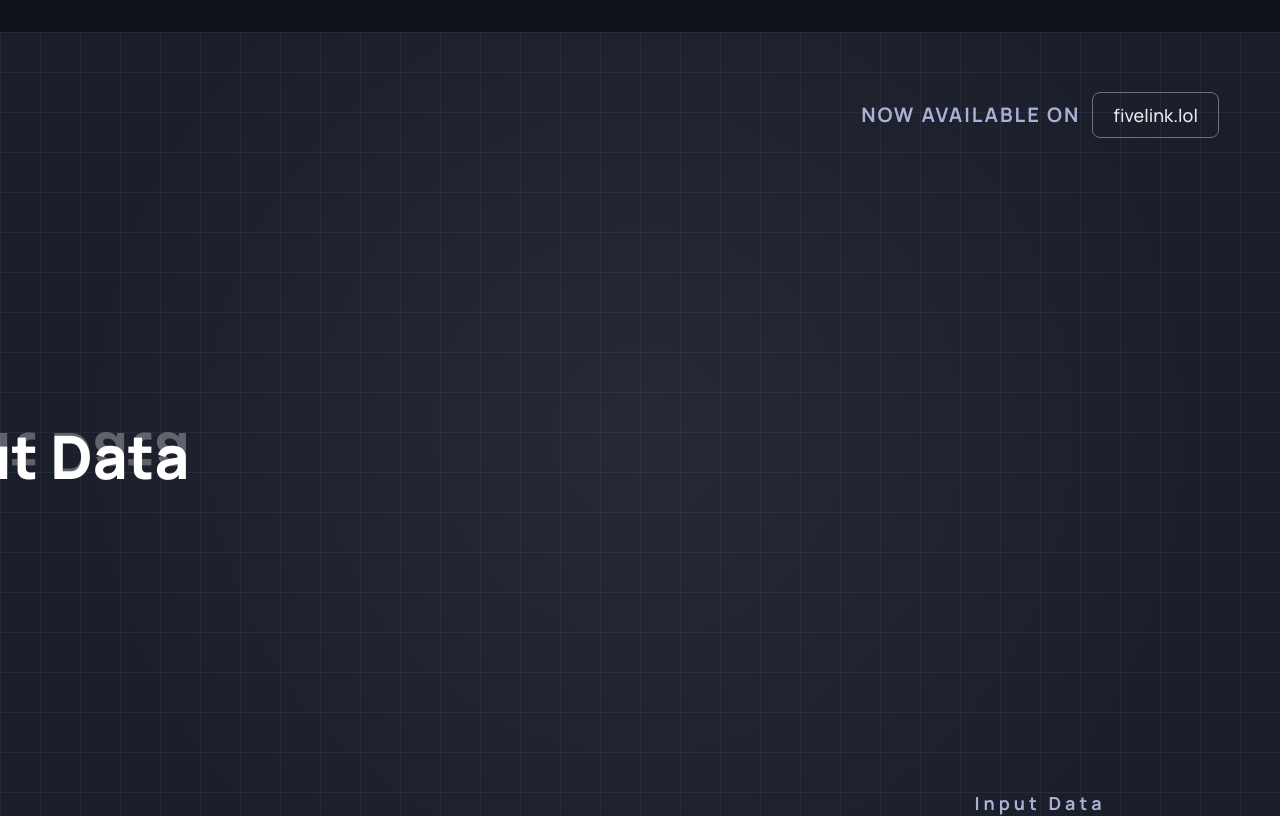
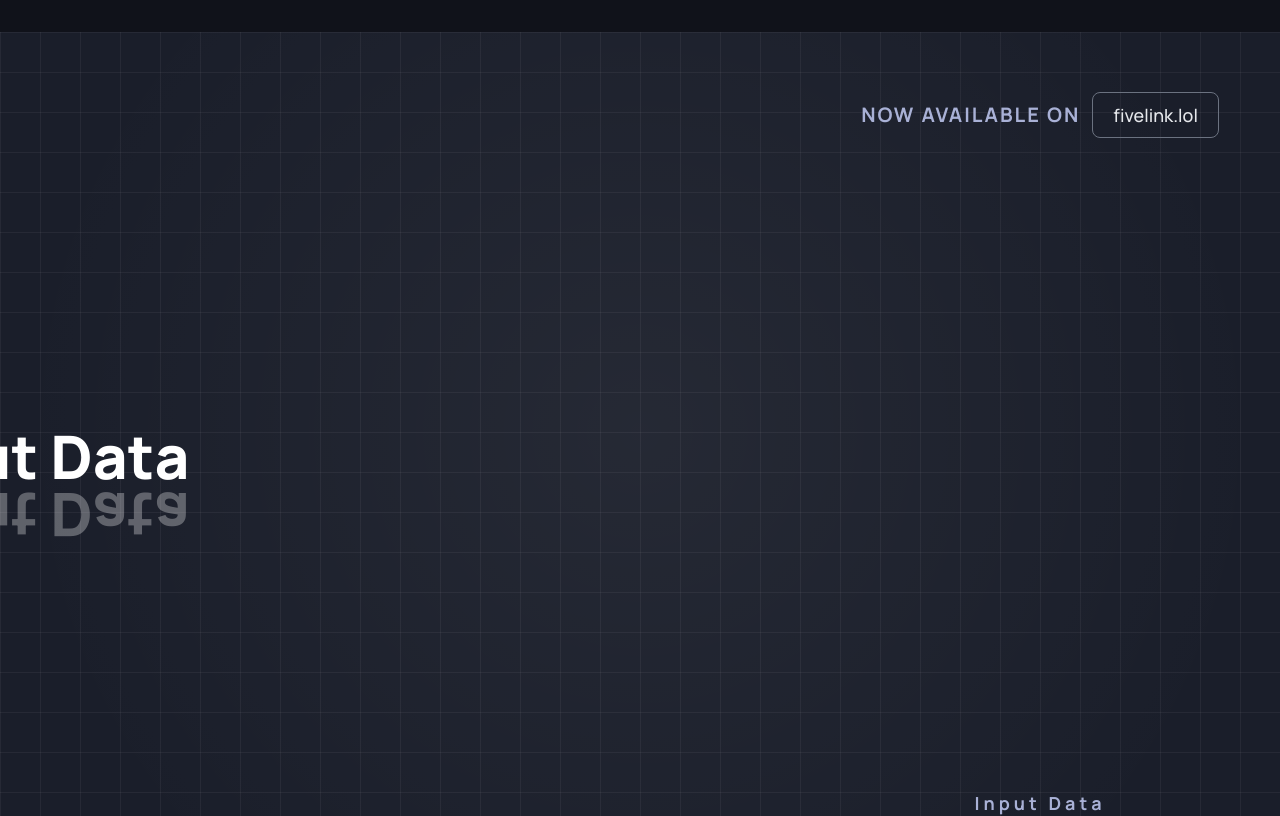
Before and after one commit to gtolontop/thumbnails-maker, a Vue app: page / in a window 1280 px wide. Shown: the top 816 px of the page. Built offline with nearby package versions, Linux system fonts and the light colour scheme.

Commit message:
fix: improve title and reflection positioning in ThumbnailPreview for better alignment

```diff
--- a/src/components/ThumbnailPreview.vue
+++ b/src/components/ThumbnailPreview.vue
@@ -11,9 +11,9 @@
           <img v-if="configStore.useHandleLogo && configStore.handleLogo" :src="configStore.handleLogo" alt="Handle Logo" :style="`height: ${configStore.handleLogoSize}px`" class="object-contain" />
           <span v-else class="text-[var(--thumbnail-secondary-text-color)] text-2xl">{{ configStore.handleText }}</span>
         </div>
-        <div class="title-container">
-          <h1 class="title text-[60px] font-extrabold leading-[0.8] m-0 text-[var(--thumbnail-main-text-color)]">{{ configStore.titleText }}</h1>
-          <h1 class="reflection text-[60px] font-extrabold leading-[0.8] m-0 text-[var(--thumbnail-main-text-color)] scale-y-[-1] -mt-[48px] opacity-30">{{ configStore.titleText }}</h1>
+        <div class="title-container relative">
+          <h1 class="title text-[60px] font-extrabold leading-none m-0 text-[var(--thumbnail-main-text-color)]">{{ configStore.titleText }}</h1>
+          <h1 class="reflection text-[60px] font-extrabold leading-none m-0 text-[var(--thumbnail-main-text-color)] scale-y-[-1] absolute top-full left-0 opacity-30">{{ configStore.titleText }}</h1>
         </div>
       </div>
       <div class="right-panel flex flex-col items-center justify-start h-full w-1/2 relative -right-10">
@@ -42,8 +42,10 @@
             <span class="text-gray-200 text-lg font-medium">{{ configStore.headerLinkText }}</span>
           </div>
         </div>
-        <h1 id="text-only-title" class="text-[73px] font-extrabold leading-none m-0 text-[var(--thumbnail-main-text-color)]">{{ configStore.titleText }}</h1>
-        <h1 id="text-only-reflection" class="text-[73px] font-extrabold leading-none m-0 text-[var(--thumbnail-main-text-color)] scale-y-[-1] -mt-[146px] opacity-30">{{ configStore.titleText }}</h1>
+        <div class="relative inline-block">
+          <h1 id="text-only-title" class="text-[73px] font-extrabold leading-none m-0 text-[var(--thumbnail-main-text-color)]">{{ configStore.titleText }}</h1>
+          <h1 id="text-only-reflection" class="text-[73px] font-extrabold leading-none m-0 text-[var(--thumbnail-main-text-color)] scale-y-[-1] absolute top-full left-0 w-full opacity-30">{{ configStore.titleText }}</h1>
+        </div>
       </div>
       <div id="text-only-footer" class="absolute bottom-[30px] left-1/2 transform -translate-x-1/2">
         <img v-if="configStore.useHandleLogo && configStore.handleLogo" :src="configStore.handleLogo" alt="Handle Logo" :style="`height: ${configStore.handleLogoSize}px`" class="object-contain" />
```
